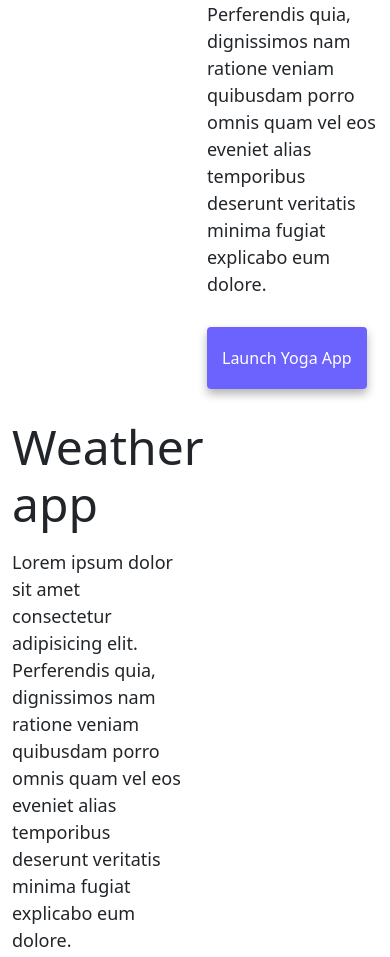
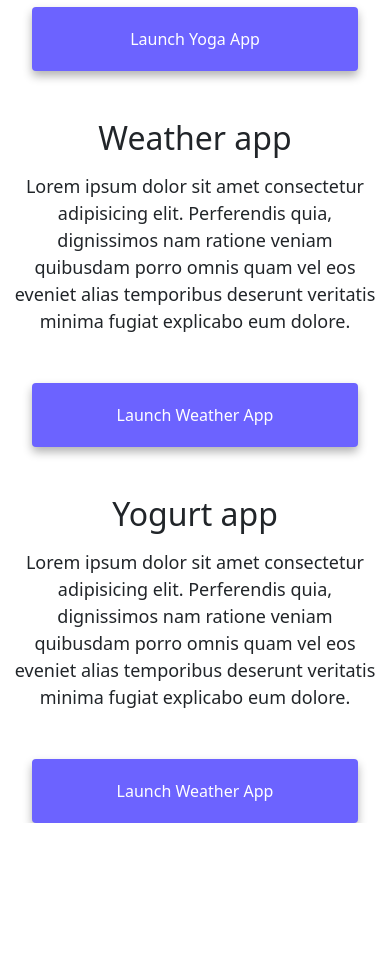
Before and after one commit to shardaex/advanced-tools-homework-challenge, a website: page index.html in a window 390 px wide. Shown: the part 763-1720 px from the top of the page. After the commit the page ends 1586 px from the top, so only its background shows below. Drawn offline with nearby package versions, Linux system fonts and the light colour scheme.

Commit message:
Finished making addapting for other device screen sizes

```diff
--- a/index.html
+++ b/index.html
@@ -75,7 +75,9 @@
             explicabo eum dolore.
           </p>
           <div class="mt-5">
-            <a href="#" class="primary-link">Launch Yoga App</a>
+            <a href="#" class="primary-link other-screen-link"
+              >Launch Yoga App</a
+            >
           </div>
         </div>
       </div>
@@ -89,7 +91,9 @@
             explicabo eum dolore.
           </p>
           <div class="mt-5">
-            <a href="#" class="primary-link">Launch Weather App</a>
+            <a href="#" class="primary-link other-screen-link"
+              >Launch Weather App</a
+            >
           </div>
         </div>
         <div class="col-sm-6">
@@ -115,7 +119,9 @@
             explicabo eum dolore.
           </p>
           <div class="mt-5">
-            <a href="#" class="primary-link">Launch Weather App</a>
+            <a href="#" class="primary-link other-screen-link"
+              >Launch Weather App</a
+            >
           </div>
         </div>
       </div>
--- a/style.css
+++ b/style.css
@@ -22,6 +22,13 @@ h2 {
   font-size: 48px;
 }
 
+@media (max-width: 576px) {
+  h2 {
+    font-size: 32px;
+    text-align: center;
+  }
+}
+
 h3 {
   font-size: 24px;
   opacity: 0.7;
@@ -30,6 +37,12 @@ h3 {
 p {
   font-size: 18px;
   line-height: 1.5;
+}
+
+@media (max-width: 576px) {
+  p {
+    text-align: center;
+  }
 }
 
 .navigation-links {
@@ -90,7 +103,7 @@ p {
 @media (max-width: 576px) {
   .col-sm-6 {
     flex: 0 0 auto;
-    width: 50%;
+    width: 100%;
   }
 }
 
@@ -99,3 +112,11 @@ p {
     display: block !important;
   }
 }
+
+@media (max-width: 576px) {
+  .other-screen-link {
+    display: block;
+    text-align: center;
+    margin: 0 20px;
+  }
+}
```
Also changed, not shown: about.html (+2 -2 lines).
